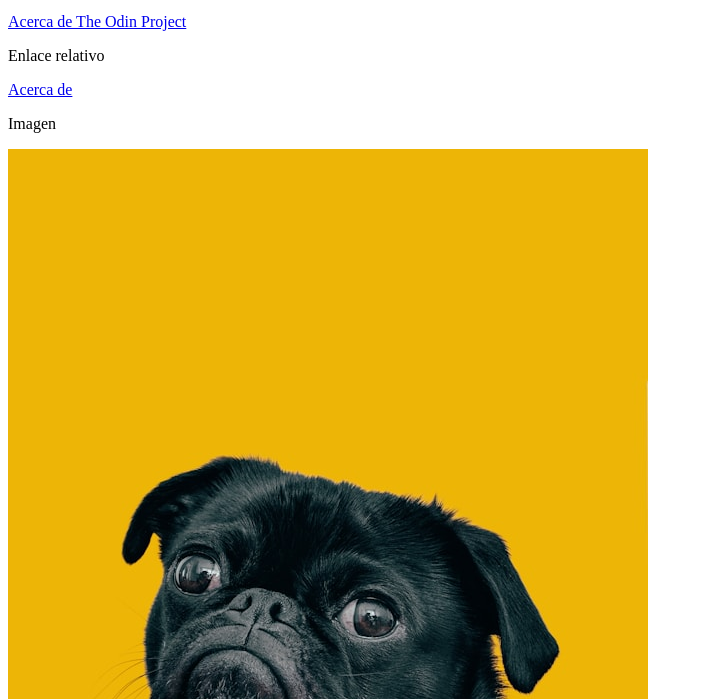
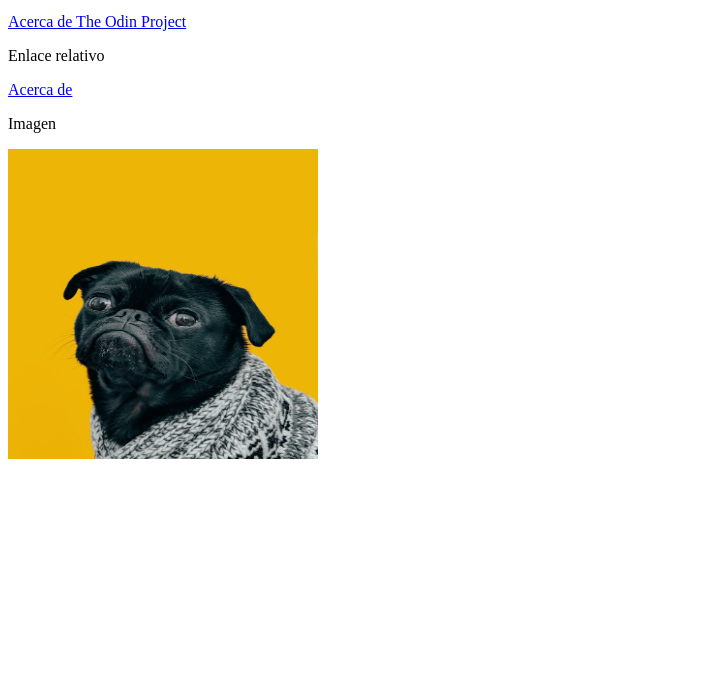
Before and after one commit to zero96alv/TheOdinProject, a plain HTML site: page OdinLinkImages/index.html in a window 1280 px wide. Shown: the part 101-800 px from the top of the page, without its empty margins (0-703 px from the left). Drawn offline with Linux system fonts and the light colour scheme.

Commit message:
se agrego la propiedad alt, heigth,width

```diff
--- a/OdinLinkImages/index.html
+++ b/OdinLinkImages/index.html
@@ -12,6 +12,6 @@
     <p>Enlace relativo</p>
     <a href="./pages/about.html" target="_blank" rel="noopener noreferrer">Acerca de</a>
     <p>Imagen</p>
-    <img src="./images/dog.jpg">
+    <img src="./images/dog.jpg" alt="Imagen de un perro pug color negro" height="310" width="310">
 </body>
 </html>
```
